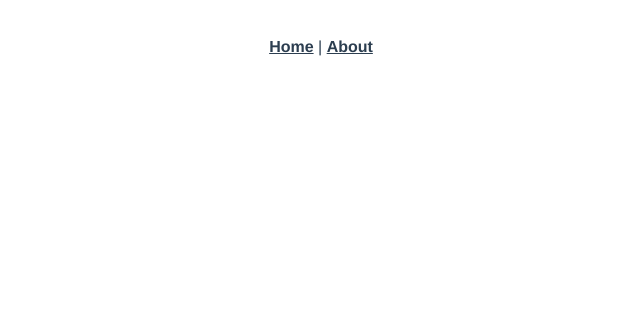
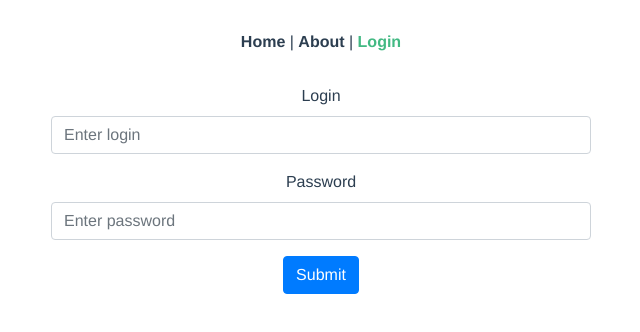
Before and after one commit to KrzysiekK93/currency-exchange, a Vue app: page /login in a window 1280 px wide. Shown: the top 332 px of the page, without its empty margins (319-959 px from the left). Built offline with nearby package versions, Linux system fonts and the light colour scheme.

Commit message:
(feat): login page, vue bootstrap #1

```diff
--- a/package.json
+++ b/package.json
@@ -8,6 +8,8 @@
     "lint": "vue-cli-service lint"
   },
   "dependencies": {
+    "bootstrap": "^4.4.1",
+    "bootstrap-vue": "^2.8.0",
     "core-js": "^3.6.4",
     "node": "^13.11.0",
     "npm": "^6.14.3",
--- a/public/index.html
+++ b/public/index.html
@@ -3,7 +3,8 @@
   <head>
     <meta charset="utf-8">
     <meta http-equiv="X-UA-Compatible" content="IE=edge">
-    <meta name="viewport" content="width=device-width,initial-scale=1.0">
+    <meta name="viewport" content="width=device-width, initial-scale=1, shrink-to-fit=no">
+
     <link rel="icon" href="<%= BASE_URL %>favicon.ico">
     <title><%= htmlWebpackPlugin.options.title %></title>
   </head>
--- a/src/App.vue
+++ b/src/App.vue
@@ -2,13 +2,18 @@
   <div id="app">
     <div id="nav">
       <router-link to="/">Home</router-link> |
-      <router-link to="/about">About</router-link>
+      <router-link to="/about">About</router-link> |
+      <router-link to="/login">Login</router-link>
     </div>
     <router-view />
   </div>
 </template>
 
 <style lang="scss">
+
+@import "node_modules/bootstrap/scss/bootstrap";
+@import "node_modules/bootstrap-vue/src/index.scss";
+
 #app {
   font-family: Avenir, Helvetica, Arial, sans-serif;
   -webkit-font-smoothing: antialiased;
--- a/src/router/index.js
+++ b/src/router/index.js
@@ -1,8 +1,14 @@
 import Vue from "vue";
 import VueRouter from "vue-router";
 import Home from "../views/Home.vue";
+import { BootstrapVue, IconsPlugin } from "bootstrap-vue";
 
 Vue.use(VueRouter);
+
+// Install BootstrapVue
+Vue.use(BootstrapVue);
+// Optionally install the BootstrapVue icon components plugin
+Vue.use(IconsPlugin);
 
 const routes = [
   {
@@ -18,6 +24,15 @@ const routes = [
     // which is lazy-loaded when the route is visited.
     component: () =>
       import(/* webpackChunkName: "about" */ "../views/About.vue")
+  },
+  {
+    path: "/login",
+    name: "Login",
+    // route level code-splitting
+    // this generates a separate chunk (about.[hash].js) for this route
+    // which is lazy-loaded when the route is visited.
+    component: () =>
+      import(/* webpackChunkName: "about" */ "../views/Login.vue")
   }
 ];
 
--- /dev/null
+++ b/src/views/Login.vue
@@ -0,0 +1,53 @@
+<template>
+  <b-container class="bv-example-row">
+    <b-row class="justify-content-center">
+      <b-col cols="6">
+        <b-form @submit="onSubmit" v-if="show">
+          <b-form-group id="input-group-1" label="Login" label-for="login">
+            <b-form-input
+              id="login"
+              v-model="form.login"
+              required
+              placeholder="Enter login"
+            ></b-form-input>
+          </b-form-group>
+
+          <b-form-group
+            id="input-group-2"
+            label="Password"
+            label-for="password"
+          >
+            <b-form-input
+              id="password"
+              v-model="form.password"
+              required
+              placeholder="Enter password"
+            ></b-form-input>
+          </b-form-group>
+
+          <b-button type="submit" variant="primary">Submit</b-button>
+        </b-form>
+      </b-col>
+    </b-row>
+  </b-container>
+</template>
+
+<script>
+export default {
+  data() {
+    return {
+      form: {
+        login: "",
+        password: ""
+      },
+      show: true
+    };
+  },
+  methods: {
+    onSubmit(evt) {
+      evt.preventDefault();
+      console.log(this.form);
+    }
+  }
+};
+</script>
```
Also changed, not shown: 1 other file (tests, documents, lock files or other folders).
